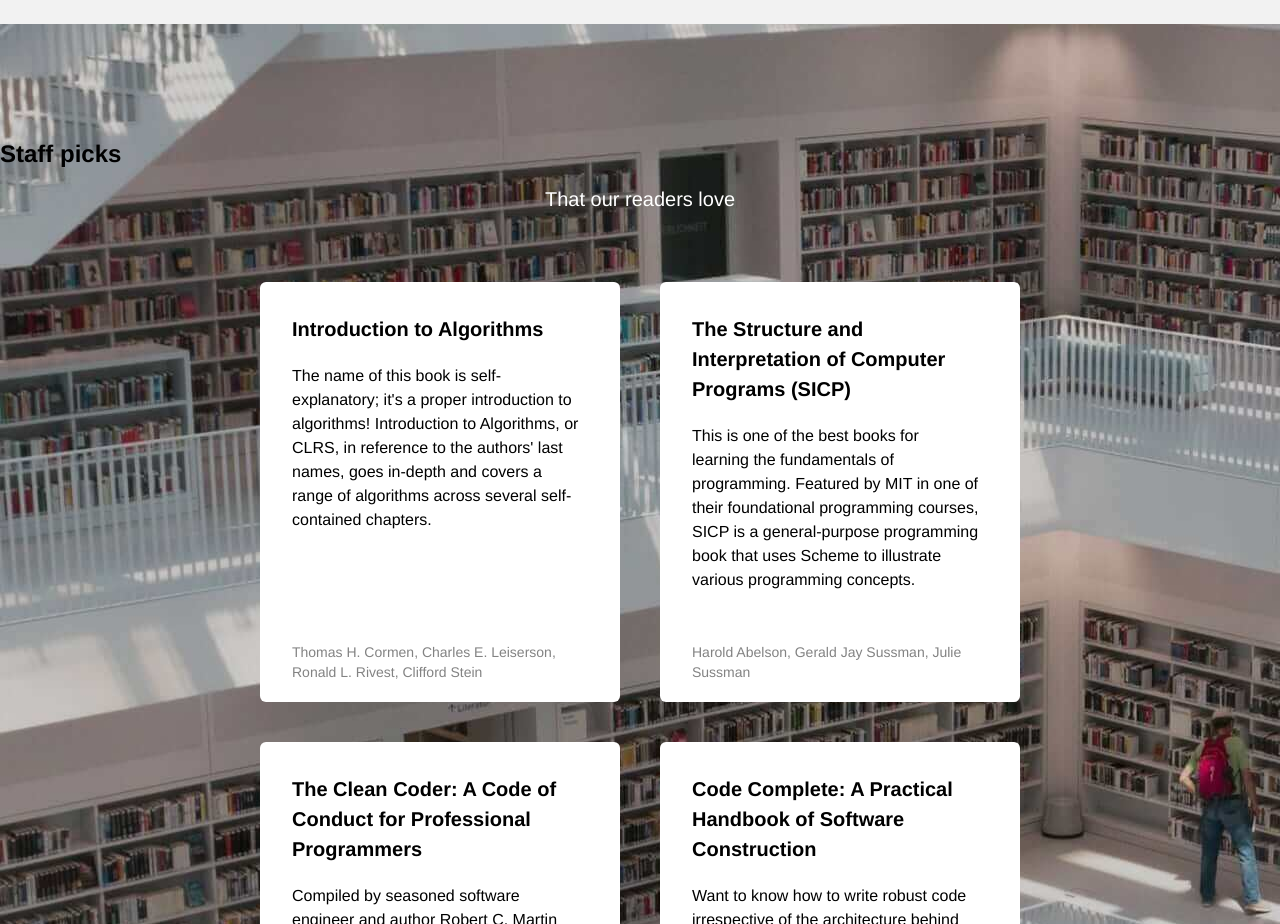
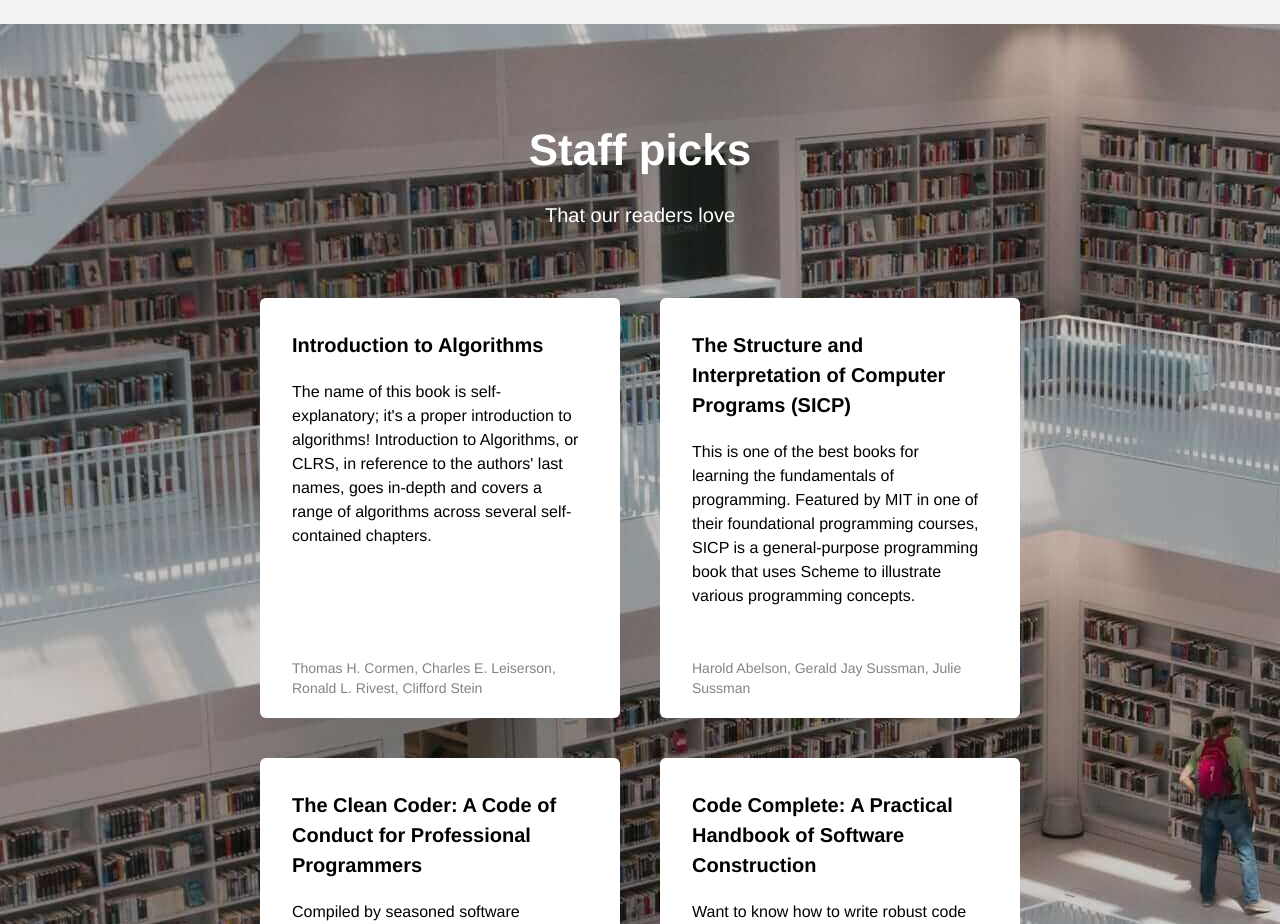
Before and after one commit to fostert14/se_project_library, a plain HTML site: page index.html in a window 1280 px wide. Shown: the part 1600-2524 px from the top of the page. Drawn offline with Linux system fonts and the light colour scheme.

Commit message:
Merge Branches

```diff
--- a/styles/style.css
+++ b/styles/style.css
@@ -256,7 +256,7 @@ p {
   background-image: url(/images/staff_picks_background.jpg);
 }
 
-title {
+.staff__title {
   text-align: center;
   font-size: 44px;
   line-height: 52px;
```
